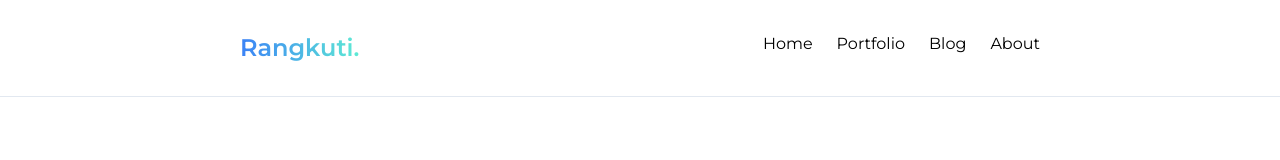
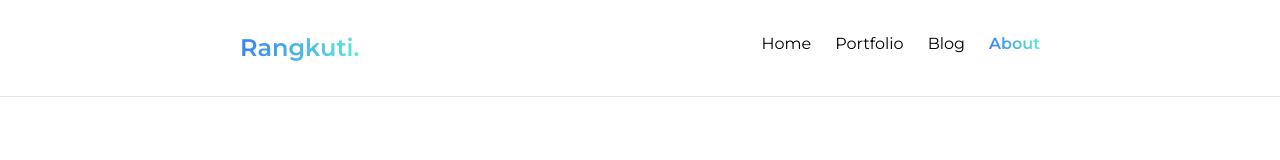
Before and after one commit to ibrahimrangkuti/portfolio-nextjs, a Next.js app: page /about in a window 1280 px wide. Shown: the top 160 px of the page. Built offline with nearby package versions, Linux system fonts and the light colour scheme.

Commit message:
membuat kondisi ketika menu active

```diff
--- a/src/components/Navbar.jsx
+++ b/src/components/Navbar.jsx
@@ -1,6 +1,7 @@
 import React from "react";
 import { AiOutlineMenu } from "react-icons/ai";
 import Link from "next/link";
+import { useRouter } from "next/router";
 
 const Navbar = () => {
   const menus = [
@@ -22,6 +23,8 @@ const Navbar = () => {
     },
   ];
 
+  const { asPath } = useRouter();
+
   return (
     <div className="border-b border-slate-200">
       <div className="max-w-[800px] mx-auto my-8 px-4 md:px-0">
@@ -38,7 +41,11 @@ const Navbar = () => {
               <li key={index}>
                 <Link
                   href={menu.href}
-                  className={`hover:bg-text-gradient-primary`}
+                  className={`${
+                    asPath === menu.href
+                      ? "font-semibold bg-text-gradient-primary"
+                      : ""
+                  } hover:bg-text-gradient-primary`}
                 >
                   {menu.label}
                 </Link>
```
